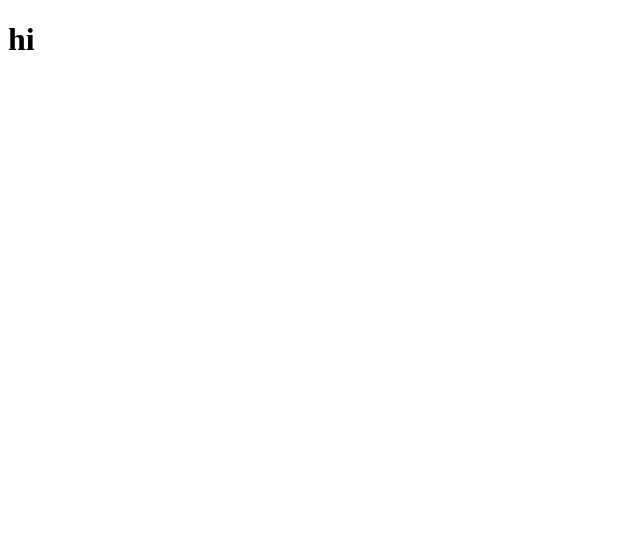
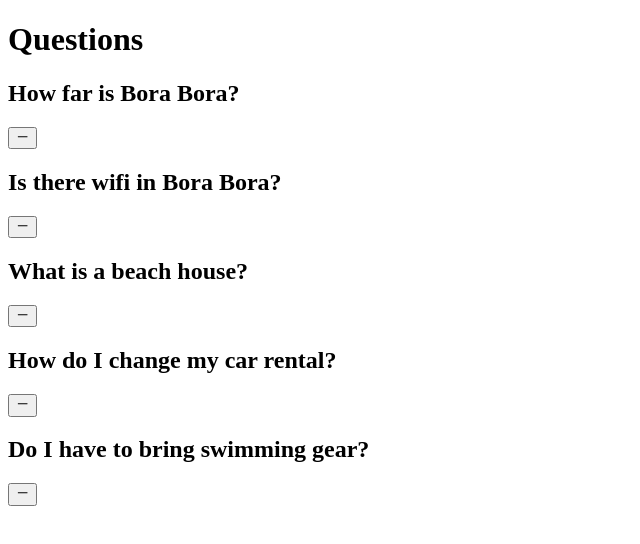
Before and after one commit to sun-n-y/questions, a React (Vite) app: page / in a window 1280 px wide. Shown: the top 544 px of the page, without its empty margins (0-640 px from the left). Built offline with nearby package versions, Linux system fonts and the light colour scheme.

Commit message:
add questions render and react icons

```diff
--- a/package.json
+++ b/package.json
@@ -11,7 +11,8 @@
   },
   "dependencies": {
     "react": "^18.2.0",
-    "react-dom": "^18.2.0"
+    "react-dom": "^18.2.0",
+    "react-icons": "^4.11.0"
   },
   "devDependencies": {
     "@types/react": "^18.2.15",
--- a/src/App.jsx
+++ b/src/App.jsx
@@ -1,7 +1,14 @@
+import { useState } from 'react';
+import data from './data';
+import Questions from './Questions';
+
 function App() {
+  const [questions, setQuestions] = useState(data);
   return (
     <>
-      <h1>hi</h1>
+      <main>
+        <Questions questions={questions} />
+      </main>
     </>
   );
 }
--- a/src/Questions.jsx
+++ b/src/Questions.jsx
@@ -1,4 +1,13 @@
-const Questions = () => {
-  return <h2>Questions</h2>;
+import SingleQuestion from './SingleQuestion';
+
+const Questions = ({ questions }) => {
+  return (
+    <>
+      <h1>Questions</h1>
+      {questions.map((question) => {
+        return <SingleQuestion {...question} key={question.id} />;
+      })}
+    </>
+  );
 };
 export default Questions;
--- a/src/SingleQuestion.jsx
+++ b/src/SingleQuestion.jsx
@@ -1,4 +1,16 @@
-const SingleQuestion = () => {
-  return <h2>SingleQuestion</h2>;
+import { useState } from 'react';
+import { AiOutlinePlus, AiOutlineMinus } from 'react-icons/ai';
+
+const SingleQuestion = ({ id, title, info }) => {
+  const [showText, setShowText] = useState(false);
+  return (
+    <article className="single-question">
+      <header>
+        <h2 className="question">{title}</h2>
+        <button>{showText ? <AiOutlinePlus /> : <AiOutlineMinus />}</button>
+      </header>
+      <p className="info">{showText && info}</p>
+    </article>
+  );
 };
 export default SingleQuestion;
```
Also changed, not shown: 1 other file (tests, documents, lock files or other folders).
